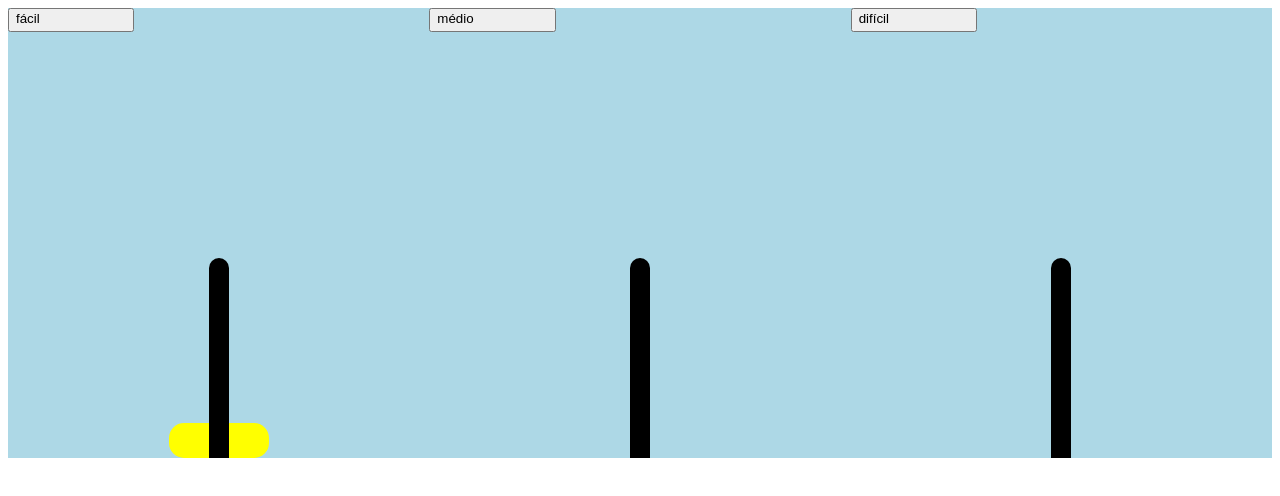
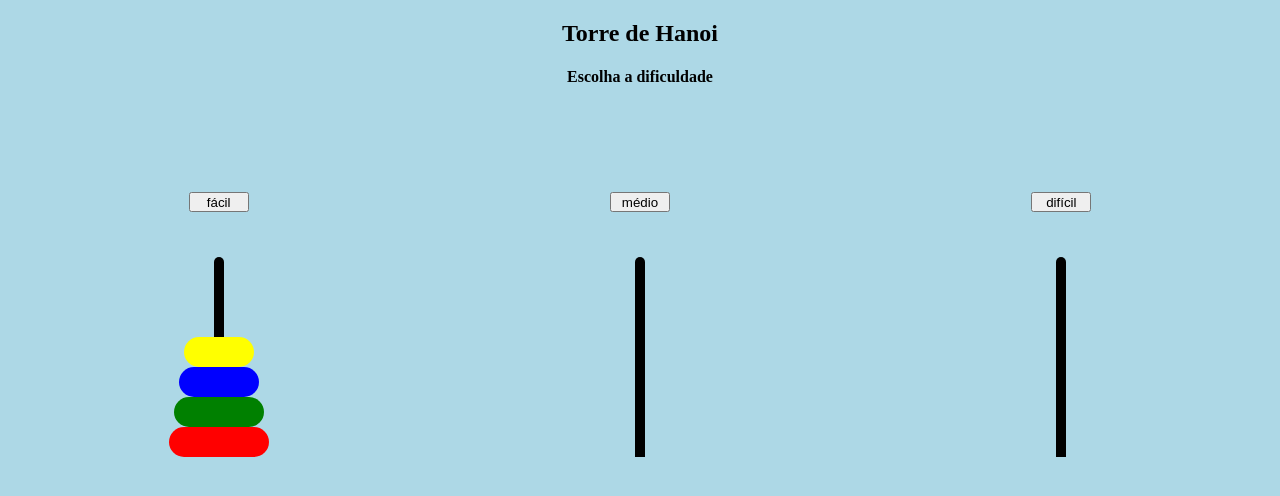
Before and after one commit to Kenzie-Academy-Brasil-Developers/m2-entrega-torre-de-hanoi-sprint-1a-dragonfirsty, a plain HTML site: page index.html in a window 1280 px wide. Both pictures are taken after a click on the button "fácil". Drawn offline with Linux system fonts and the light colour scheme.

Commit message:
finalizaçao das criaçoes dos discos e estilizaçao do css

```diff
--- a/index.html
+++ b/index.html
@@ -9,14 +9,7 @@
 </head>
 <body>
 
-    <!-- <section class="hanoi">
 
-        <div class="tower"></div>
-        <div class="tower"></div>
-        <div class="tower"></div>
-
-    </section> -->
-
-<script src='script.js'></script>
+    <script src='script.js'></script>
 </body>
 </html>
--- a/script.js
+++ b/script.js
@@ -1,6 +1,19 @@
+
+//h2 / h4
+const h2 = document.createElement("h2")
+h2.innerHTML = "Torre de Hanoi"
+
+document.body.appendChild(h2)
+
+const h4 = document.createElement("h4")
+
+h4.innerHTML = "Escolha a dificuldade"
+
+document.body.appendChild(h4)
+//h2 / h4
+
 
  //hanoi
-
 const hanoi = document.createElement("section")
 
 hanoi.classList.add('hanoi')
@@ -35,6 +48,7 @@ const buttons = document.getElementsByClassName('dificuldade')
 
 
 buttons[0].addEventListener("click", () => {
+
     dificuldade = 5
     return disk()
 })
@@ -46,12 +60,6 @@ buttons[2].addEventListener("click", () => {
     dificuldade = 7
     return disk()
 })
-
-
-
-
-
-
 
 
 
--- a/style.css
+++ b/style.css
@@ -1,13 +1,29 @@
+
+body{
+
+    background-color: lightblue;
+}
+h2, h4{
+
+    display: flex;
+    text-align: center;
+    flex-direction: column;
+}
+
+/* section */
 
 .hanoi{
 
    display: grid;
    grid-template-columns: 1fr 1fr 1fr;
-   height: 450px;
+   height: 350px;
    width: 100%;
-   background: lightblue;
    position: relative;
+   justify-items: center;
 }
+/* section */
+
+/* tower */
 
 .tower{
 
@@ -23,75 +39,86 @@
     content: ' ';
     display: block;
     position: absolute;
-    width: 20px;
+    width: 10px;
     height: 200px;
     background: #000;
     border-radius: 10px 10px 0 0;
 }
 
+/* tower */
+
+
+/* disk */
+
 .disk1{
-    position: absolute;
+    position: relative;
     background-color: red;
-    height: 35px;
-    width: 40px;
+    height: 30px;
+    width: 100px;
     border-radius: 15px;
-
+    z-index: 2;
 
 }
 
 .disk2{
-    position: absolute;
+    position: relative;
     background-color: green;
-    height: 35px;
-    width: 60px;
+    height: 30px;
+    width: 90px;
     border-radius: 15px;
-
+    z-index: 2;
 
 }
 .disk3{
-    position: absolute;
+    position: relative;
     background-color: blue;
-    height: 35px;
+    height: 30px;
     width: 80px;
     border-radius: 15px;
-
+    z-index: 2;
 
 }
 .disk4{
-    position: absolute;
+    position: relative;
     background-color: yellow;
-    height: 35px;
-    width: 100px;
+    height: 30px;
+    width: 70px;
     border-radius: 15px;
-
+    z-index: 2;
 
 }
 .disk5{
-    position: absolute;
+    position: relative;
     background-color: gray;
-    height: 35px;
-    width: 100px;
+    height: 30px;
+    width: 60px;
     border-radius: 15px;
-
+    z-index: 2;
 
 }
 .disk6{
-    position: absolute;
+    position: relative;
     background-color: white;
-    height: 35px;
-    width: 100px;
+    height: 30px;
+    width: 50px;
     border-radius: 15px;
-
+    z-index: 2;
 
 }
 
+/* disk */
 
 
-
-
+/* dificuldade */
 
 .dificuldade{
     display: flex;
-    width: 30%;
-    height: 10%;
+    width: 60px;
+    height: 20px;
+    margin-top: 20%;
+    flex-direction: column;
+    align-content: center;
+    align-items: center;
 }
+
+/* dificuldade */
```
